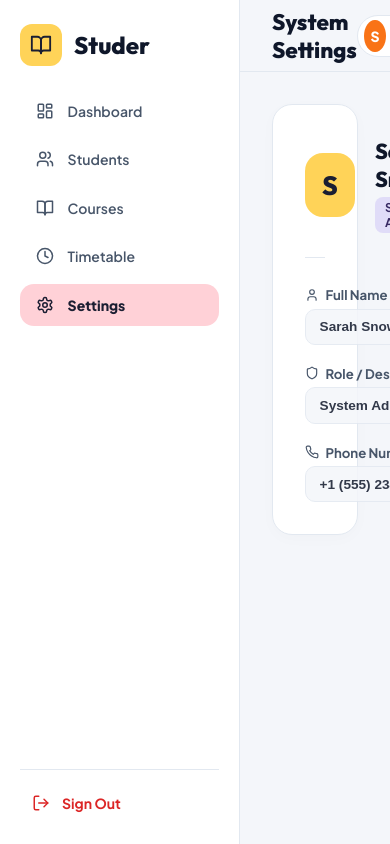
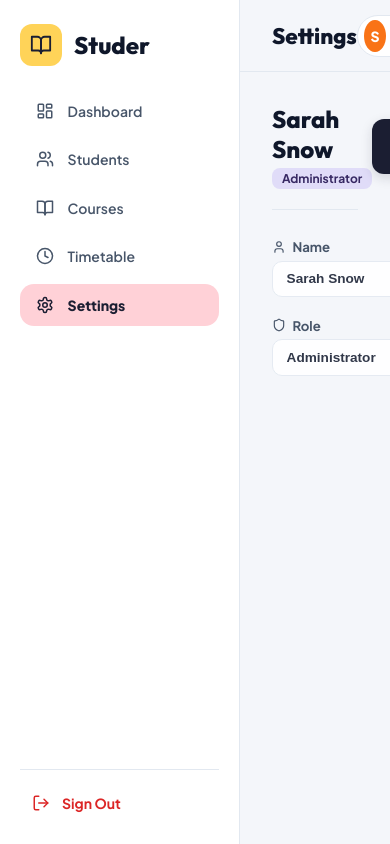
Before and after one commit to vedantwankhade123/Studer, a React (Vite) app: page / in a window 390 px wide. Both pictures are taken after a click on the button "Settings". Built offline with nearby package versions, Linux system fonts and the light colour scheme.

Commit message:
Refactor: Simplify Settings user profile form, remove avatar icon/phone/location, and left-align layout

```diff
--- a/src/components/Navbar.jsx
+++ b/src/components/Navbar.jsx
@@ -8,7 +8,7 @@ export const Navbar = ({ activeTab }) => {
       case 'students': return 'Student Directory';
       case 'courses': return 'Courses & Curriculum';
       case 'timetable': return 'Class Timetable';
-      case 'settings': return 'System Settings';
+      case 'settings': return 'Settings';
       default: return 'Dashboard';
     }
   };
--- a/src/components/SettingsView.jsx
+++ b/src/components/SettingsView.jsx
@@ -1,5 +1,5 @@
 import React, { useState } from 'react';
-import { User, Mail, Shield, Building, Phone, MapPin, Edit2, CheckCircle, Save, X } from 'lucide-react';
+import { User, Mail, Shield, Building, Edit2, CheckCircle, Save, X } from 'lucide-react';
 
 export const SettingsView = () => {
   const [isEditing, setIsEditing] = useState(false);
@@ -8,10 +8,8 @@ export const SettingsView = () => {
   const [profileData, setProfileData] = useState({
     name: 'Sarah Snow',
     email: 'sarah.snow@studer.edu',
-    role: 'System Administrator',
+    role: 'Administrator',
     department: 'Student Affairs & Registrar',
-    phone: '+1 (555) 234-5678',
-    office: 'Admin Block, Suite 102',
   });
 
   const [tempData, setTempData] = useState({ ...profileData });
@@ -36,13 +34,10 @@ export const SettingsView = () => {
   };
 
   return (
-    <div className="settings-profile-container">
-      <div className="profile-card">
+    <div className="settings-profile-container left-aligned">
+      <div className="profile-card transparent-card">
         <div className="profile-card-header">
           <div className="profile-header-left">
-            <div className="profile-avatar-large">
-              <span>{profileData.name.charAt(0)}</span>
-            </div>
             <div className="profile-header-info">
               <h3>{profileData.name}</h3>
               <span className="profile-role-badge">{profileData.role}</span>
@@ -79,7 +74,7 @@ export const SettingsView = () => {
 
         <form id="profile-form" onSubmit={handleSave} className="profile-form-grid">
           <div className="form-group">
-            <label><User size={14} /> Full Name</label>
+            <label><User size={14} /> Name</label>
             <input
               type="text"
               disabled={!isEditing}
@@ -90,7 +85,7 @@ export const SettingsView = () => {
           </div>
 
           <div className="form-group">
-            <label><Mail size={14} /> Email Address</label>
+            <label><Mail size={14} /> Email</label>
             <input
               type="email"
               disabled={!isEditing}
@@ -101,7 +96,7 @@ export const SettingsView = () => {
           </div>
 
           <div className="form-group">
-            <label><Shield size={14} /> Role / Designation</label>
+            <label><Shield size={14} /> Role</label>
             <input
               type="text"
               disabled={!isEditing}
@@ -121,28 +116,6 @@ export const SettingsView = () => {
               className={!isEditing ? 'disabled-input' : 'active-input'}
             />
           </div>
-
-          <div className="form-group">
-            <label><Phone size={14} /> Phone Number</label>
-            <input
-              type="text"
-              disabled={!isEditing}
-              value={isEditing ? tempData.phone : profileData.phone}
-              onChange={(e) => setTempData({ ...tempData, phone: e.target.value })}
-              className={!isEditing ? 'disabled-input' : 'active-input'}
-            />
-          </div>
-
-          <div className="form-group">
-            <label><MapPin size={14} /> Office Location</label>
-            <input
-              type="text"
-              disabled={!isEditing}
-              value={isEditing ? tempData.office : profileData.office}
-              onChange={(e) => setTempData({ ...tempData, office: e.target.value })}
-              className={!isEditing ? 'disabled-input' : 'active-input'}
-            />
-          </div>
         </form>
       </div>
     </div>
--- a/src/index.css
+++ b/src/index.css
@@ -1301,28 +1301,27 @@ html, body {
 }
 
 /* SETTINGS USER PROFILE FORM STYLES */
-.settings-profile-container {
-  max-width: 800px;
+.settings-profile-container.left-aligned {
+  max-width: 760px;
   width: 100%;
-  margin: 0 auto;
-}
-
-.profile-card {
-  background: white;
-  border: 1px solid var(--border-color);
-  border-radius: 20px;
-  padding: 2rem;
+  margin: 0;
+}
+
+.profile-card.transparent-card {
+  background: transparent;
+  border: none;
+  box-shadow: none;
+  padding: 0;
   display: flex;
   flex-direction: column;
   gap: 1.75rem;
-  box-shadow: 0 4px 16px rgba(0, 0, 0, 0.02);
 }
 
 .profile-card-header {
   display: flex;
   justify-content: space-between;
   align-items: center;
-  padding-bottom: 1.5rem;
+  padding-bottom: 1.25rem;
   border-bottom: 1px solid var(--border-color);
 }
 
@@ -1330,25 +1329,11 @@ html, body {
   display: flex;
   align-items: center;
   gap: 1.25rem;
-}
-
-.profile-avatar-large {
-  width: 64px;
-  height: 64px;
-  border-radius: 18px;
-  background: var(--yellow-hero);
-  color: var(--sidebar-active-text);
-  font-family: var(--font-heading);
-  font-size: 1.65rem;
-  font-weight: 800;
-  display: flex;
-  align-items: center;
-  justify-content: center;
 }
 
 .profile-header-info h3 {
   font-family: var(--font-heading);
-  font-size: 1.35rem;
+  font-size: 1.5rem;
   font-weight: 800;
   color: var(--text-main);
 }
@@ -1393,8 +1378,8 @@ html, body {
 }
 
 .disabled-input {
-  background: var(--bg-body) !important;
-  border-color: var(--border-color) !important;
+  background: white !important;
+  border: 1px solid var(--border-color) !important;
   color: var(--text-main) !important;
   cursor: not-allowed;
   opacity: 0.85;
@@ -1403,7 +1388,7 @@ html, body {
 
 .active-input {
   background: white !important;
-  border-color: var(--primary-btn) !important;
+  border: 1px solid var(--primary-btn) !important;
   color: var(--text-main) !important;
   box-shadow: 0 0 0 3px rgba(27, 30, 50, 0.08);
 }
```
